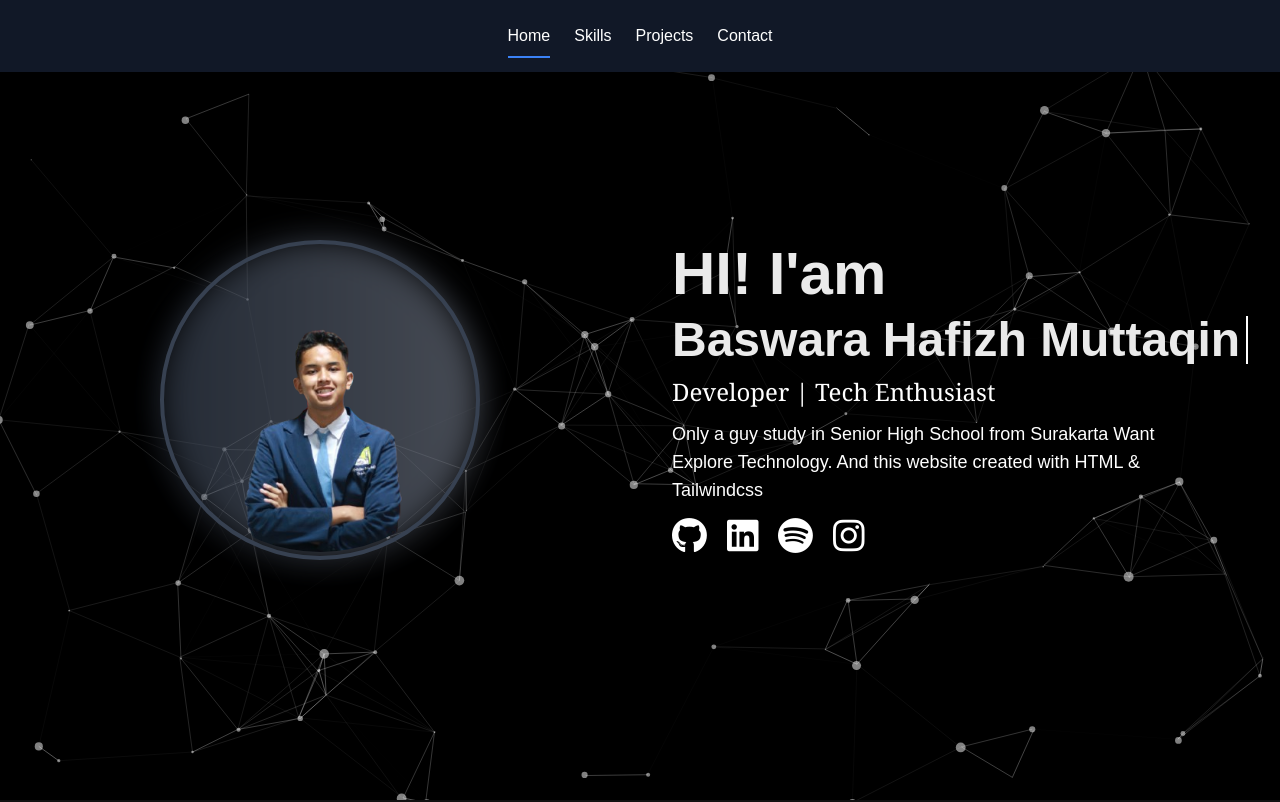
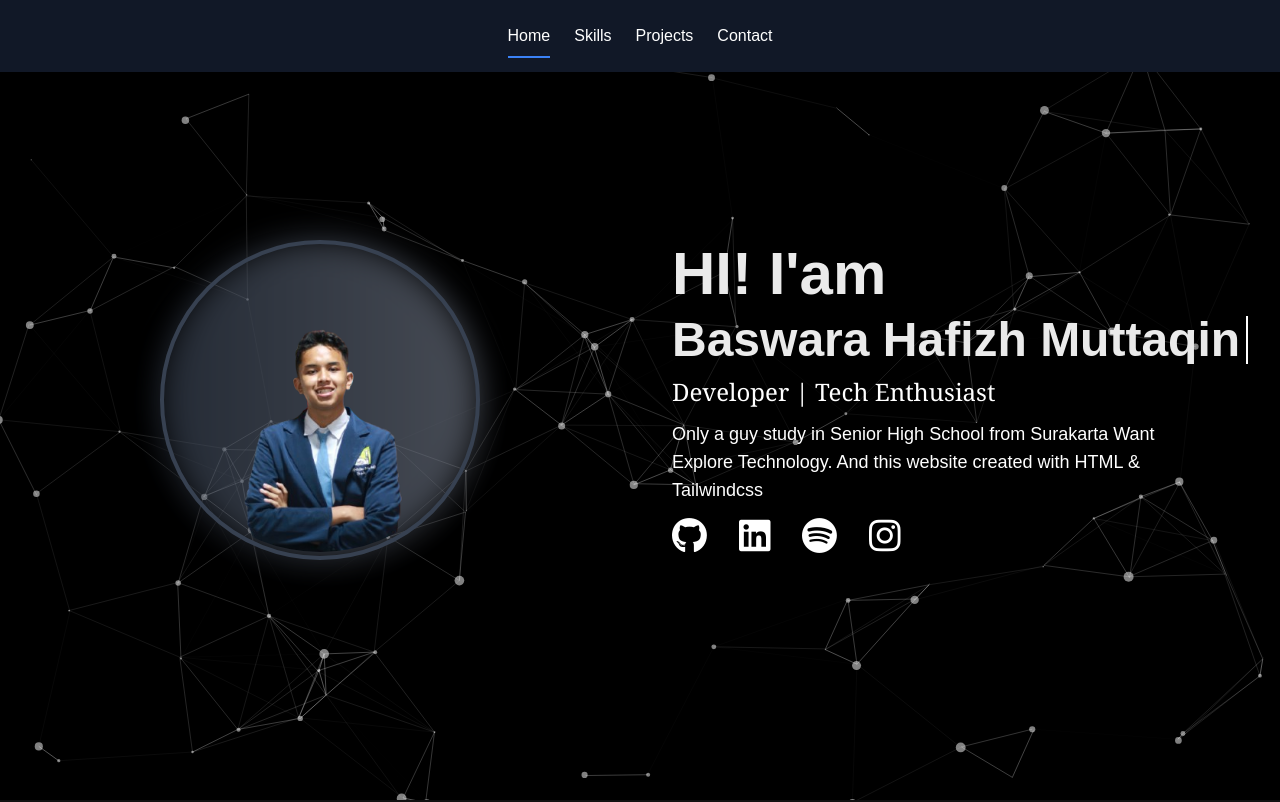
Before and after one commit to baswarahm/Portofolio, a website: page index.html in a window 1280 px wide. Shown: the top 802 px of the page. Drawn offline with nearby package versions, Linux system fonts and the light colour scheme; a script that the page names is missing.

Commit message:
upgrading nav

```diff
--- a/index.html
+++ b/index.html
@@ -150,7 +150,7 @@
                         </p>
 
                         <!-- Social Links -->
-                        <div class="flex gap-5 justify-center lg:justify-start">
+                        <div class="flex gap-6  md:gap-8 justify-center lg:justify-start">
                             <a href="https://github.com/baswarahm" target="_blank" class="transform btn-hover btn-glow " data-aos="zoom-in" data-aos-delay="200">
                                 <i class="fab fa-github text-3xl md:text-4xl text-secondary transition-all duration-300 hover:scale-150 hover:text-blue-950"></i>
                             </a>
```
